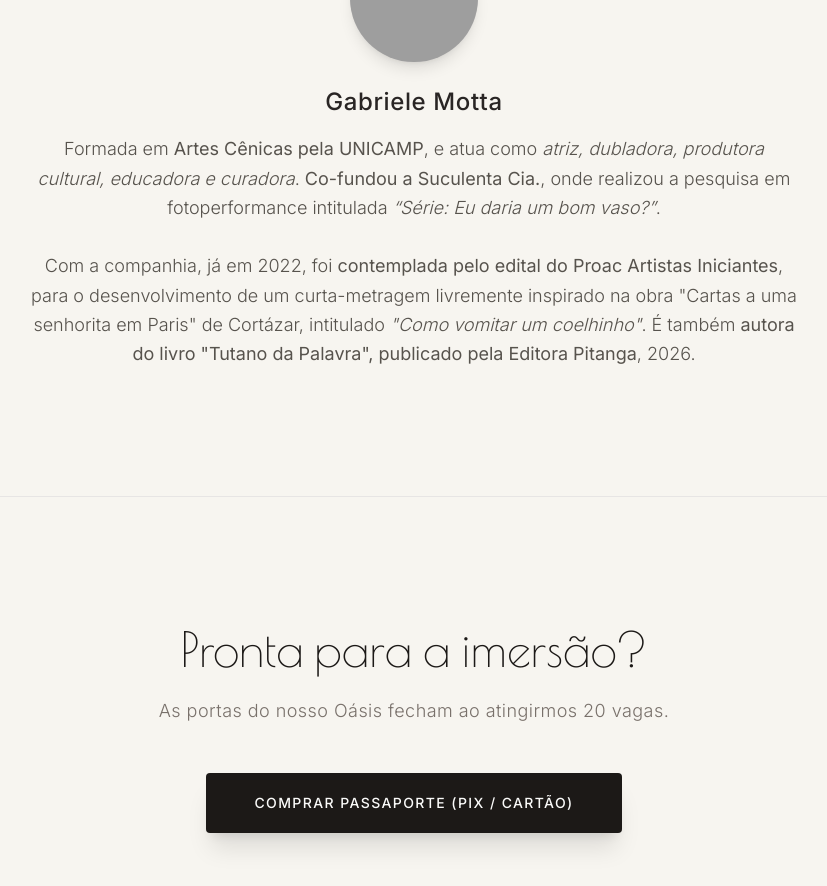
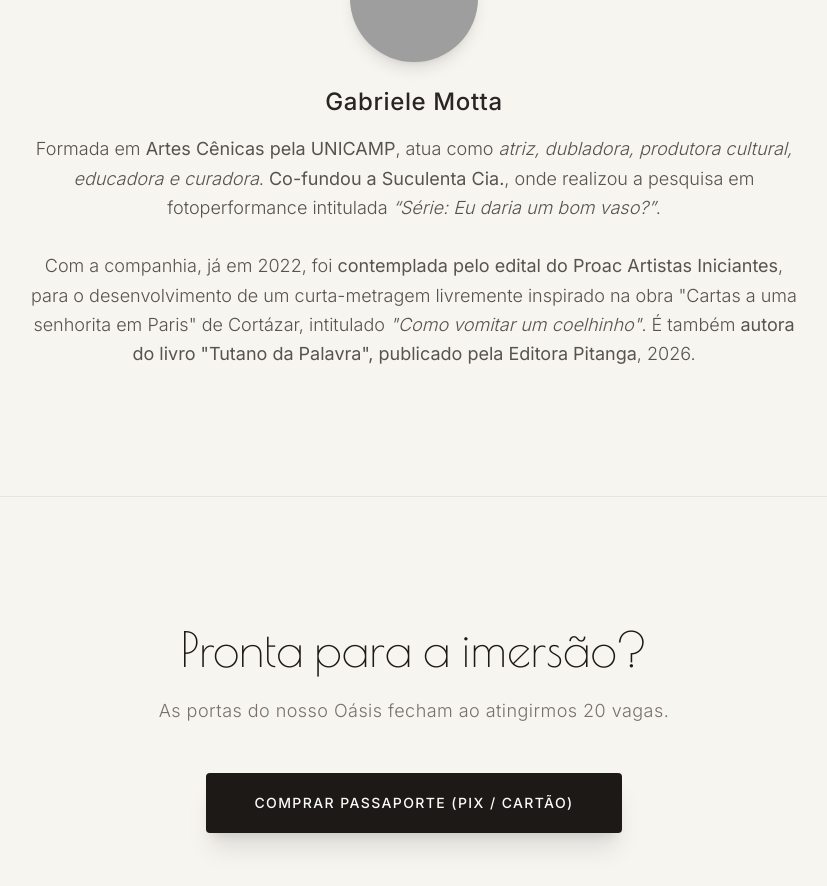
Before and after one commit to sabuat/retiro-leitura, a Next.js app: page / in a window 1280 px wide. Shown: the part 4078-4964 px from the top of the page, without its empty margins (226-1053 px from the left). Built offline with nearby package versions, Linux system fonts and the light colour scheme; grey boxes are pictures that could not be loaded.

Commit message:
Remove redundant 'e' in description paragraph

```diff
--- a/app/page.tsx
+++ b/app/page.tsx
@@ -338,7 +338,7 @@ export default function PremiumLandingPage() {
         </div>
         <h3 className="text-2xl font-medium mb-4 text-stone-800 tracking-wide">Gabriele Motta</h3>
         <div className="text-lg text-stone-600 leading-relaxed font-light mb-8 max-w-3xl mx-auto">
-          <p>Formada em <b>Artes Cênicas pela UNICAMP</b>, e atua como <i>atriz, dubladora, produtora cultural, educadora e curadora</i>. <b>Co-fundou a Suculenta Cia.</b>, onde realizou a pesquisa em fotoperformance intitulada <i>“Série: Eu daria um bom vaso?”</i>.</p>
+          <p>Formada em <b>Artes Cênicas pela UNICAMP</b>, atua como <i>atriz, dubladora, produtora cultural, educadora e curadora</i>. <b>Co-fundou a Suculenta Cia.</b>, onde realizou a pesquisa em fotoperformance intitulada <i>“Série: Eu daria um bom vaso?”</i>.</p>
           <br></br>
           <p>Com a companhia, já em 2022, foi <b>contemplada pelo edital do Proac Artistas Iniciantes</b>, para o desenvolvimento de um curta-metragem livremente inspirado na obra "Cartas a uma senhorita em Paris" de Cortázar, intitulado <i>"Como vomitar um coelhinho"</i>. É também <b>autora do livro "Tutano da Palavra", publicado pela Editora Pitanga</b>, 2026.</p>
         </div>
```
